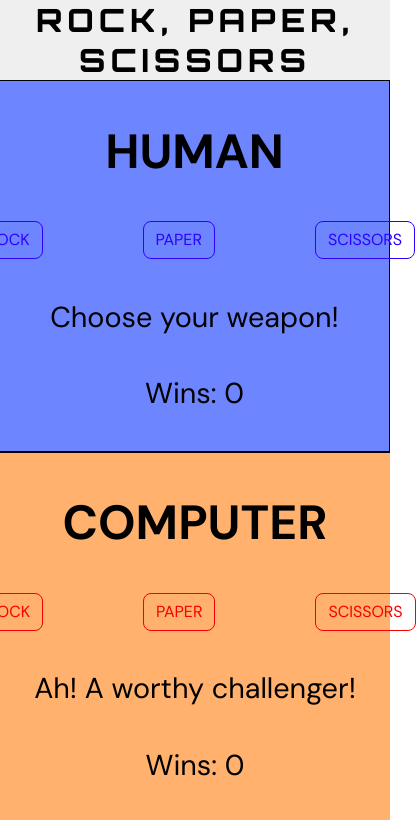
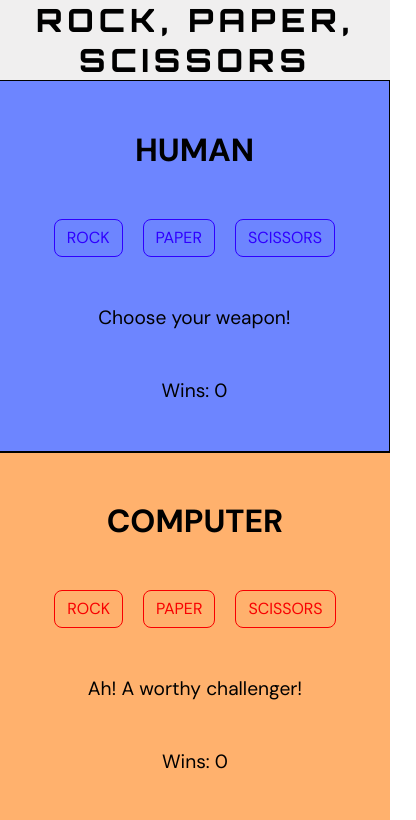
Before and after one commit to espiritukarl/odin-rockpaperscissors, a plain HTML site: page index.html in a window 390 px wide. Shown: the top 820 px of the page, 416 px wide, since content can reach past the window. Drawn offline with Linux system fonts and the light colour scheme.

Commit message:
Made it a bit mobile friendly... Haven't learned how though, just google

```diff
--- a/style.css
+++ b/style.css
@@ -117,4 +117,13 @@ button {
     .container {
         flex-direction: column;
     }
+    .flex-container {
+        gap: 20px;
+    }
+    .title {
+        font-size: 2em;
+    }
+    #player-results, #computer-results, .player-dialogue, .computer-dialogue {
+        font-size: 1.2em
+    }
 }
```
